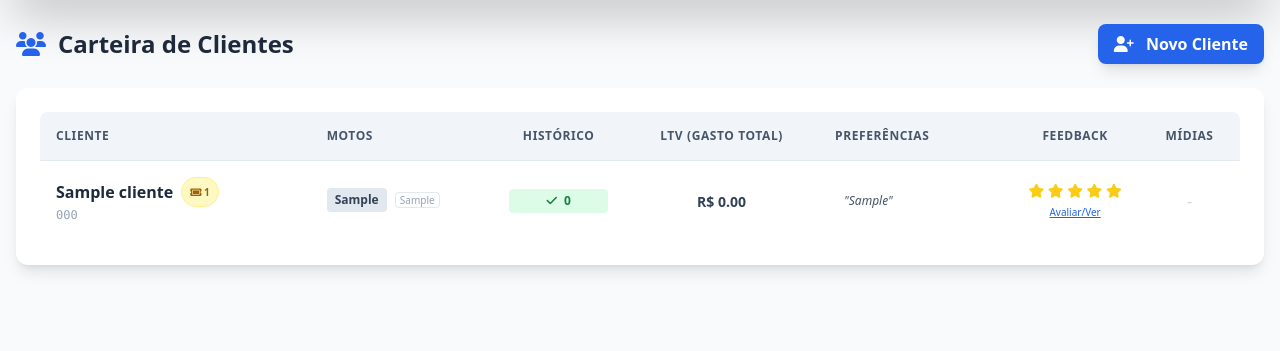
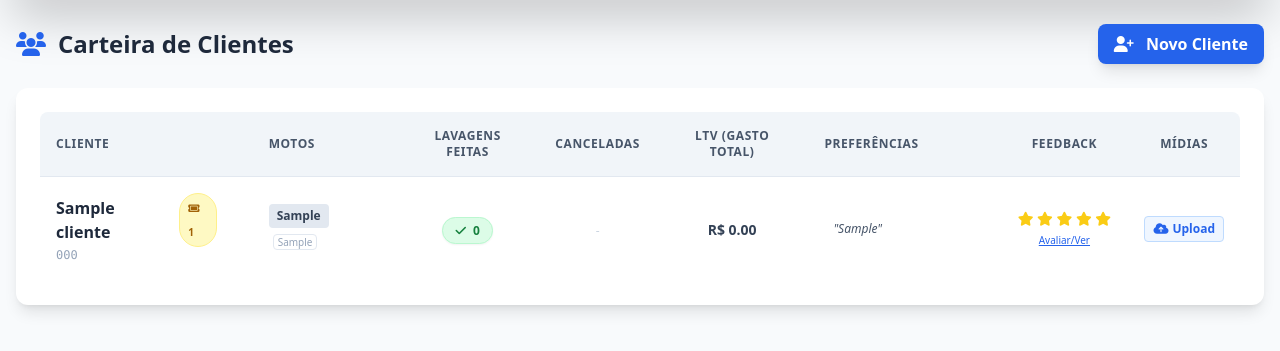
Before and after one commit to Salrefinado/Mantis-Automotive, a Flask app: page /clientes in a window 1280 px wide. Shown: the part 65-416 px from the top of the page. Run offline with Flask 3, Linux system fonts and the light colour scheme; tables that the repository leaves empty hold one stand-in row (values such as "Sample post"); some libraries are stand-ins or nearby versions.

Commit message:
Update clientes.html

```diff
--- a/templates/clientes.html
+++ b/templates/clientes.html
@@ -18,7 +18,8 @@
                 <tr class="bg-slate-100 text-slate-600 uppercase text-xs tracking-wider border-b border-slate-200">
                     <th class="p-4 rounded-tl-lg">Cliente</th>
                     <th class="p-4">Motos</th>
-                    <th class="p-4 text-center">Histórico</th>
+                    <th class="p-4 text-center">Lavagens Feitas</th>
+                    <th class="p-4 text-center">Canceladas</th>
                     <th class="p-4 text-center">LTV (Gasto Total)</th>
                     <th class="p-4 w-48">Preferências</th>
                     <th class="p-4 text-center w-32">Feedback</th>
@@ -55,16 +56,19 @@
                     </td>
 
                     <td class="p-4 text-center">
-                        <div class="flex flex-col gap-1 items-center">
-                            <span class="text-xs font-bold text-green-700 bg-green-100 px-2 py-1 rounded w-full max-w-[100px]">
+                        <span class="text-xs font-bold text-green-700 bg-green-100 px-3 py-1 rounded-full border border-green-200 shadow-sm">
                             <i class="fa-solid fa-check mr-1"></i> {{ c.qtd_lavagens }}
                         </span>
+                    </td>
+
+                    <td class="p-4 text-center">
                         {% if c.qtd_canceladas > 0 %}
-                            <span class="text-xs font-bold text-red-700 bg-red-100 px-2 py-1 rounded w-full max-w-[100px]">
+                        <span class="text-xs font-bold text-red-700 bg-red-100 px-3 py-1 rounded-full border border-red-200 shadow-sm">
                             <i class="fa-solid fa-ban mr-1"></i> {{ c.qtd_canceladas }}
                         </span>
+                        {% else %}
+                        <span class="text-xs text-slate-300">-</span>
                         {% endif %}
-                        </div>
                     </td>
 
                     <td class="p-4 text-center">
@@ -101,11 +105,28 @@
                     </td>
 
                     <td class="p-4 text-center">
+                        <div class="flex flex-col gap-2 items-center">
                             {% if c.midias %}
-                            <button onclick="document.getElementById('midia_{{ c.dados.id }}').classList.remove('hidden')" class="text-purple-600 hover:text-purple-800 font-bold text-sm bg-purple-50 hover:bg-purple-100 px-3 py-1 rounded transition">
-                                <i class="fa-solid fa-images mr-1"></i> {{ c.midias|length }}
+                                <button onclick="document.getElementById('midia_{{ c.dados.id }}').classList.remove('hidden')" class="text-purple-600 hover:text-purple-800 font-bold text-xs bg-purple-50 hover:bg-purple-100 px-2 py-1 rounded transition border border-purple-200">
+                                    <i class="fa-solid fa-images mr-1"></i> {{ c.midias|length }} Ver
                                 </button>
+                            {% endif %}
 
+                            {% if c.agendamentos %}
+                            <button onclick="abrirModalUploadCliente({{ c.dados.id }})" class="text-xs text-blue-600 hover:text-blue-800 flex items-center gap-1 font-bold bg-blue-50 px-2 py-1 rounded hover:bg-blue-100 border border-blue-200 transition">
+                                <i class="fa-solid fa-cloud-arrow-up"></i> Upload
+                            </button>
+                            <select id="lista_agendamentos_{{ c.dados.id }}" class="hidden">
+                                {% for a in c.agendamentos %}
+                                    <option value="{{ a.id }}">
+                                        {{ a.data_agendada.strftime('%d/%m') }} - {{ a.moto.modelo }} ({{ a.status }})
+                                    </option>
+                                {% endfor %}
+                            </select>
+                            {% endif %}
+                        </div>
+
+                        {% if c.midias %}
                         <div id="midia_{{ c.dados.id }}" class="fixed inset-0 bg-black bg-opacity-90 hidden z-[70] p-4 md:p-10 overflow-y-auto" onclick="if(event.target === this) this.classList.add('hidden')">
                             <div class="flex justify-between items-center mb-4 text-white">
                                 <h3 class="text-xl font-bold">Galeria de {{ c.dados.nome }}</h3>
@@ -127,14 +148,12 @@
                                 {% endfor %}
                             </div>
                         </div>
-                        {% else %}
-                            <span class="text-slate-300">-</span>
                         {% endif %}
                     </td>
                 </tr>
                 {% else %}
                 <tr>
-                    <td colspan="7" class="p-8 text-center text-slate-400">Nenhum cliente cadastrado.</td>
+                    <td colspan="8" class="p-8 text-center text-slate-400">Nenhum cliente cadastrado.</td>
                 </tr>
                 {% endfor %}
             </tbody>
@@ -246,6 +265,43 @@
     </div>
 </div>
 
+<div id="modalUploadCliente" class="fixed inset-0 bg-gray-900 bg-opacity-60 hidden z-[60] flex items-center justify-center p-4">
+    <div class="bg-white rounded-xl shadow-2xl w-full max-w-sm p-6">
+        <div class="flex justify-between items-center mb-4">
+            <h3 class="text-lg font-bold text-slate-800">Upload de Mídia</h3>
+            <button onclick="document.getElementById('modalUploadCliente').classList.add('hidden')" class="text-slate-400 hover:text-red-500">
+                <i class="fa-solid fa-times text-xl"></i>
+            </button>
+        </div>
+
+        <form id="formUploadCliente" action="" method="POST" enctype="multipart/form-data">
+            <div class="mb-4">
+                <label class="block text-sm font-bold text-slate-700 mb-2">Para qual serviço?</label>
+                <select id="selectAgendamentoUpload" class="w-full border p-2 rounded bg-slate-50 text-sm" onchange="atualizarActionUpload()">
+                    </select>
+                <p class="text-[10px] text-slate-500 mt-1">Selecione o agendamento correto.</p>
+            </div>
+
+            <div class="mb-4">
+                <label class="block text-sm font-bold text-slate-700 mb-2">Arquivo</label>
+                <input type="file" name="arquivo" class="block w-full text-sm text-slate-500 file:mr-4 file:py-2 file:px-4 file:rounded-full file:border-0 file:text-sm file:font-semibold file:bg-blue-50 file:text-blue-700 hover:file:bg-blue-100" required>
+            </div>
+
+            <div class="mb-6">
+                <label class="block text-sm font-bold text-slate-700 mb-2">Tipo</label>
+                <div class="flex gap-4">
+                    <label class="flex items-center"><input type="radio" name="tipo" value="foto" checked class="mr-2"> Foto</label>
+                    <label class="flex items-center"><input type="radio" name="tipo" value="video" class="mr-2"> Vídeo</label>
+                </div>
+            </div>
+
+            <button type="submit" class="w-full bg-blue-600 text-white font-bold py-3 rounded-lg hover:bg-blue-700 transition">
+                <i class="fa-solid fa-cloud-arrow-up mr-2"></i> Enviar Agora
+            </button>
+        </form>
+    </div>
+</div>
+
 <script>
     function abrirModalEditarCliente(id, nome, telefone, endereco, preferencias) {
         document.getElementById('edit_cliente_id').value = id;
@@ -261,6 +317,29 @@
         document.getElementById('feed_texto').value = (texto && texto !== 'None') ? texto : '';
         setStars(estrelas || 0);
         document.getElementById('modalFeedback').classList.remove('hidden');
+    }
+
+    // Função para abrir modal de upload preenchendo o select com os agendamentos do cliente
+    function abrirModalUploadCliente(clienteId) {
+        const selectOculto = document.getElementById('lista_agendamentos_' + clienteId);
+        const selectModal = document.getElementById('selectAgendamentoUpload');
+
+        // Limpa e copia as opções
+        selectModal.innerHTML = selectOculto.innerHTML;
+
+        if(selectModal.options.length > 0) {
+            selectModal.selectedIndex = 0;
+            atualizarActionUpload(); // Define o action inicial
+            document.getElementById('modalUploadCliente').classList.remove('hidden');
+        } else {
+            alert('Este cliente não possui agendamentos registrados para anexar mídia.');
+        }
+    }
+
+    function atualizarActionUpload() {
+        const id = document.getElementById('selectAgendamentoUpload').value;
+        const form = document.getElementById('formUploadCliente');
+        form.action = "/upload_midia/" + id;
     }
 
     function setStars(n) {
```
Lines whose indentation alone changed are shown as unchanged.
